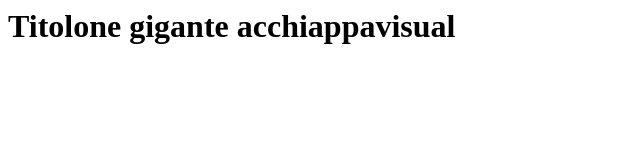
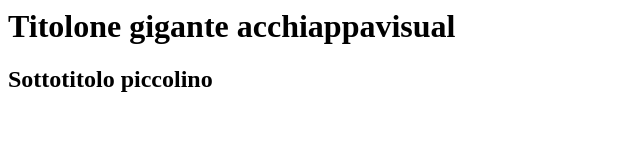
Before and after one commit to santeomatti/Corso-dist2023, a plain HTML site: page index.html in a window 1280 px wide. Shown: the whole page, without its empty margins (0-640 px from the left). Drawn offline with Linux system fonts and the light colour scheme.

Commit message:
Modifica al file index

```diff
--- a/index.html
+++ b/index.html
@@ -1,5 +1,6 @@
 <html>
 
 <h1>Titolone gigante acchiappavisual</h1>
+<h2>Sottotitolo piccolino</h2>
 
 </html>
```
